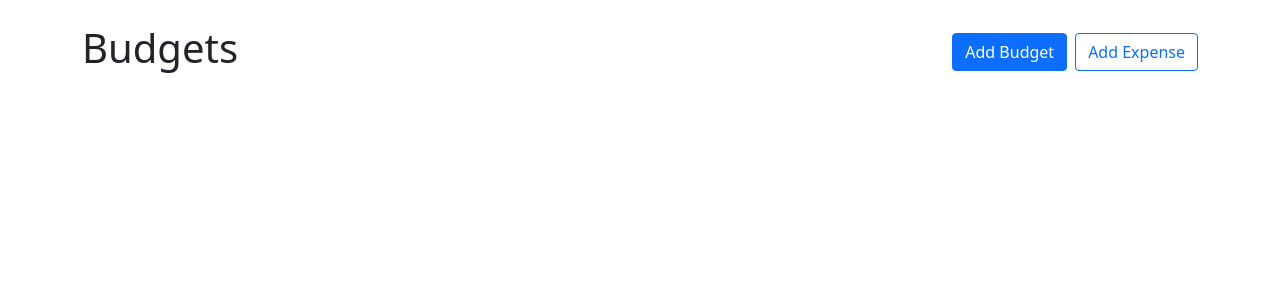
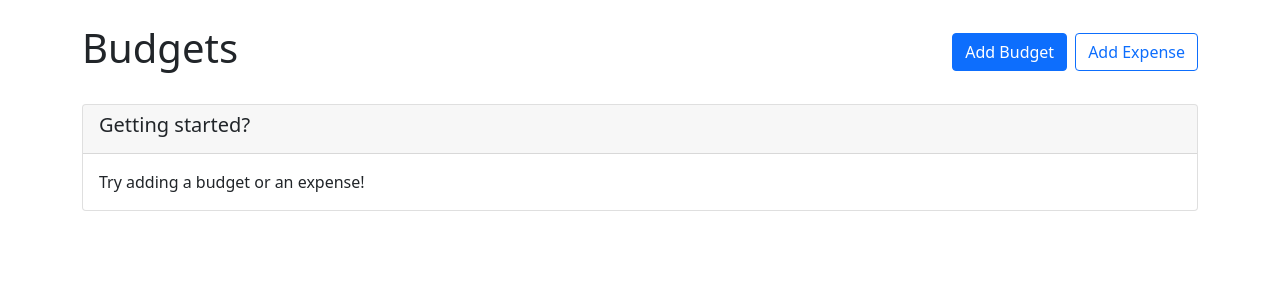
Before and after one commit to Afanami/budget-app, a React (Create React App) app: page / in a window 1280 px wide. Shown: the top 300 px of the page. Built offline with nearby package versions, Linux system fonts and the light colour scheme.

Commit message:
add default page text to guide user

```diff
--- a/public/index.html
+++ b/public/index.html
@@ -24,7 +24,7 @@
       work correctly both with client-side routing and a non-root public URL.
       Learn how to configure a non-root public URL by running `npm run build`.
     -->
-    <title>React App</title>
+    <title>Budget App</title>
   </head>
   <body>
     <noscript>You need to enable JavaScript to run this app.</noscript>
--- a/src/App.js
+++ b/src/App.js
@@ -1,5 +1,5 @@
 import React, { useState } from "react";
-import { Container, Stack, Button } from "react-bootstrap";
+import { Container, Stack, Button, Card } from "react-bootstrap";
 import AddBudgetModal from "./Components/AddBudgetModel/AddBudgetModal";
 import AddExpenseModal from "./Components/AddExpenseModal/AddExpenseModal";
 import BudgetCard from "./Components/BudgetCard/BudgetCard";
@@ -14,8 +14,8 @@ function App() {
   const [viewExpensesModalBudgetId, setViewExpensesModalBudgetId] = useState(
     null,
   );
-  const [addExpenseModalBudgetId, setAddExpenseModalBudgetId] = useState();
-  const { budgets, getBudgetExpenses } = useBudgets();
+  const [addExpenseModalBudgetId, setAddExpenseModalBudgetId] = useState(null);
+  const { budgets, expenses, getBudgetExpenses } = useBudgets();
 
   const openAddExpenseModal = (budgetId) => {
     setShowAddExpenseModal(true);
@@ -34,6 +34,14 @@ function App() {
             Add Expense
           </Button>
         </Stack>
+        {(!budgets && !expenses) || (!budgets.length && !expenses.length) ? (
+          <Card>
+            <Card.Header>
+              <Card.Title>Getting started?</Card.Title>
+            </Card.Header>
+            <Card.Body>Try adding a budget or an expense!</Card.Body>
+          </Card>
+        ) : null}
         <div
           style={{
             display: "grid",
@@ -74,16 +82,17 @@ function App() {
       </Container>
       <AddBudgetModal
         show={showAddBudgetModal}
-        handleClose={() => setShowAddBudgetModal(false)}></AddBudgetModal>
+        handleClose={() => setShowAddBudgetModal(false)}
+      />
       <AddExpenseModal
         show={showAddExpenseModal}
         defaultBudgetId={addExpenseModalBudgetId}
-        handleClose={() => setShowAddExpenseModal(false)}></AddExpenseModal>
+        handleClose={() => setShowAddExpenseModal(false)}
+      />
       <ViewExpensesModal
         budgetId={viewExpensesModalBudgetId}
-        handleClose={() =>
-          setViewExpensesModalBudgetId(null)
-        }></ViewExpensesModal>
+        handleClose={() => setViewExpensesModalBudgetId(null)}
+      />
     </>
   );
 }
```
